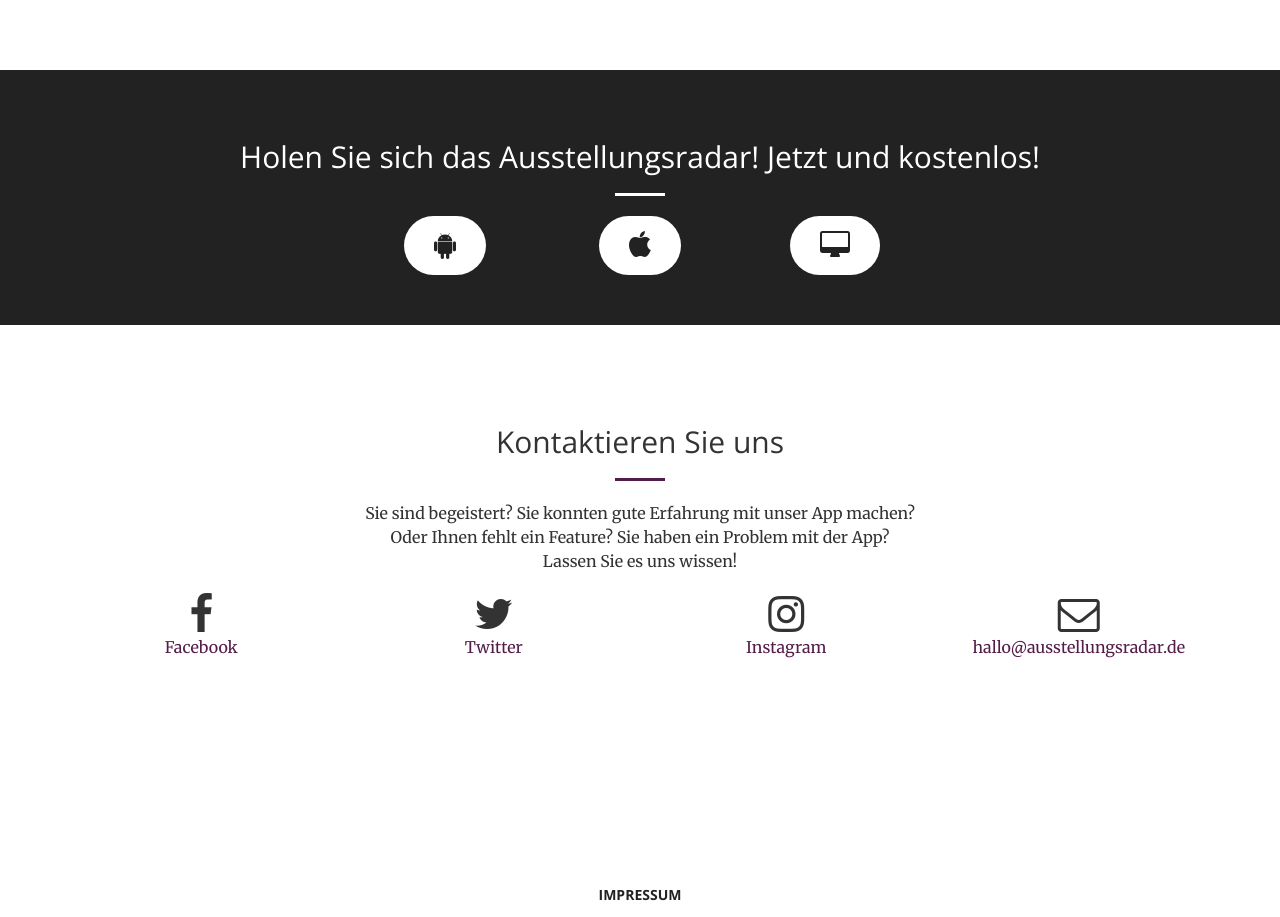
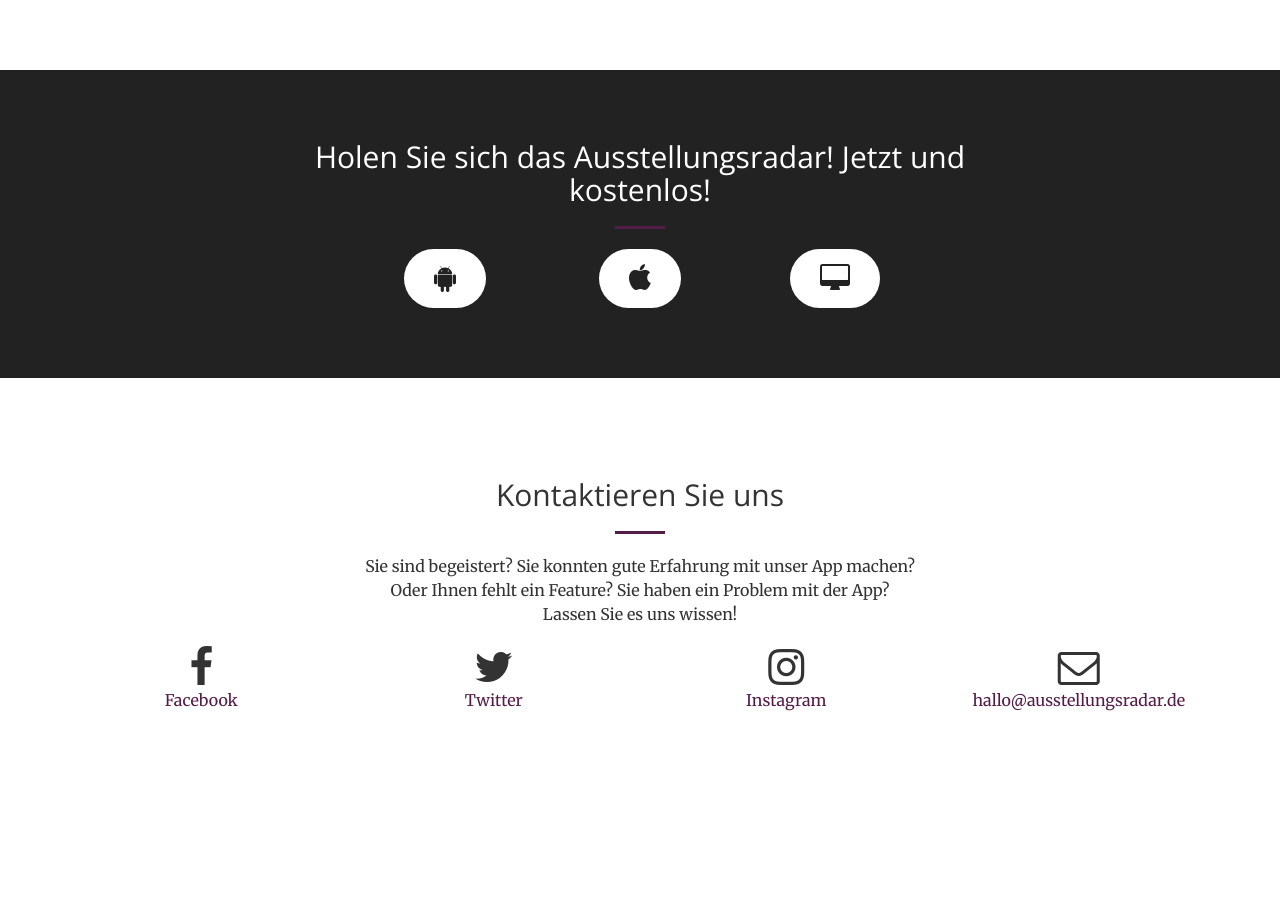
Before and after one commit to rtpietsch/ar-demo, a website: page index.html in a window 1280 px wide. Shown: the part 1720-2637 px from the top of the page. Drawn offline with nearby package versions, Linux system fonts and the light colour scheme.

Commit message:
Layout App-Abschnitt überarbeitet

```diff
--- a/index.html
+++ b/index.html
@@ -268,31 +268,34 @@
 -->
 
 <aside class="bg-dark" id="apps">
-	<div class="container">
+	<div class="container text-center">
 		<div class="row">
-			<div class="col-lg-12 text-center">
-				<h2>Holen Sie sich das Ausstellungsradar!
-					Jetzt und kostenlos!
-				</h2>
-				<hr class="light">
+			<div class="col-lg-8 col-lg-offset-2 text-center">
+				<h2>Holen Sie sich das Ausstellungsradar! Jetzt und kostenlos!</h2>
+				<hr class="primary">
 			</div>
 		</div>
 		<div class="row">
-			<div class="col-lg-2 col-lg-offset-3 text-center">
-				<a href="https://play.google.com/store/apps/details?id=de.kirchner.exhibition&hl=de" class="btn btn-default btn-xl sr-button" title="Für Android">
+			<div class="col-md-2 col-md-offset-3 col-sm-4 text-center">
+				<p>
+					<a href="https://play.google.com/store/apps/details?id=de.kirchner.exhibition&hl=de" class="btn btn-default btn-xl sr-button" title="Play Store">
 						<i class="fa fa-2x fa-android"></i>
 					</a>
+				</p>
 			</div>
-			<div class="col-lg-2 text-center">
-				<a href="https://itunes.apple.com/de/app/ausstellungsradar/id1062666187?mt=8" class="btn btn-default btn-xl sr-button" title="Für Apple">
+			<div class="col-md-2 col-sm-4 text-center">
+				<p>
+					<a href="https://itunes.apple.com/de/app/ausstellungsradar/id1062666187?mt=8" class="btn btn-default btn-xl sr-button" title="iTunes">
 						<i class="fa fa-2x fa-apple"></i>
 					</a>
+				</p>
 			</div>
-			<div class="col-lg-2 text-center">
-				<a href="http://classic.ausstellungsradar.de/" class="btn btn-default btn-xl sr-button" title="Im Browser">
+			<div class="col-md-2 col-sm-4 text-center">
+				<p>
+					<a href="http://ausstellungsradar.de/" class="btn btn-default btn-xl sr-button" title="Your Web Browser">
 						<i class="fa fa-2x fa-desktop"></i>
 					</a>
-			</div>
+				</p>
 			</div>
 		</div>
 	</div>
```
Lines whose indentation alone changed are shown as unchanged.
